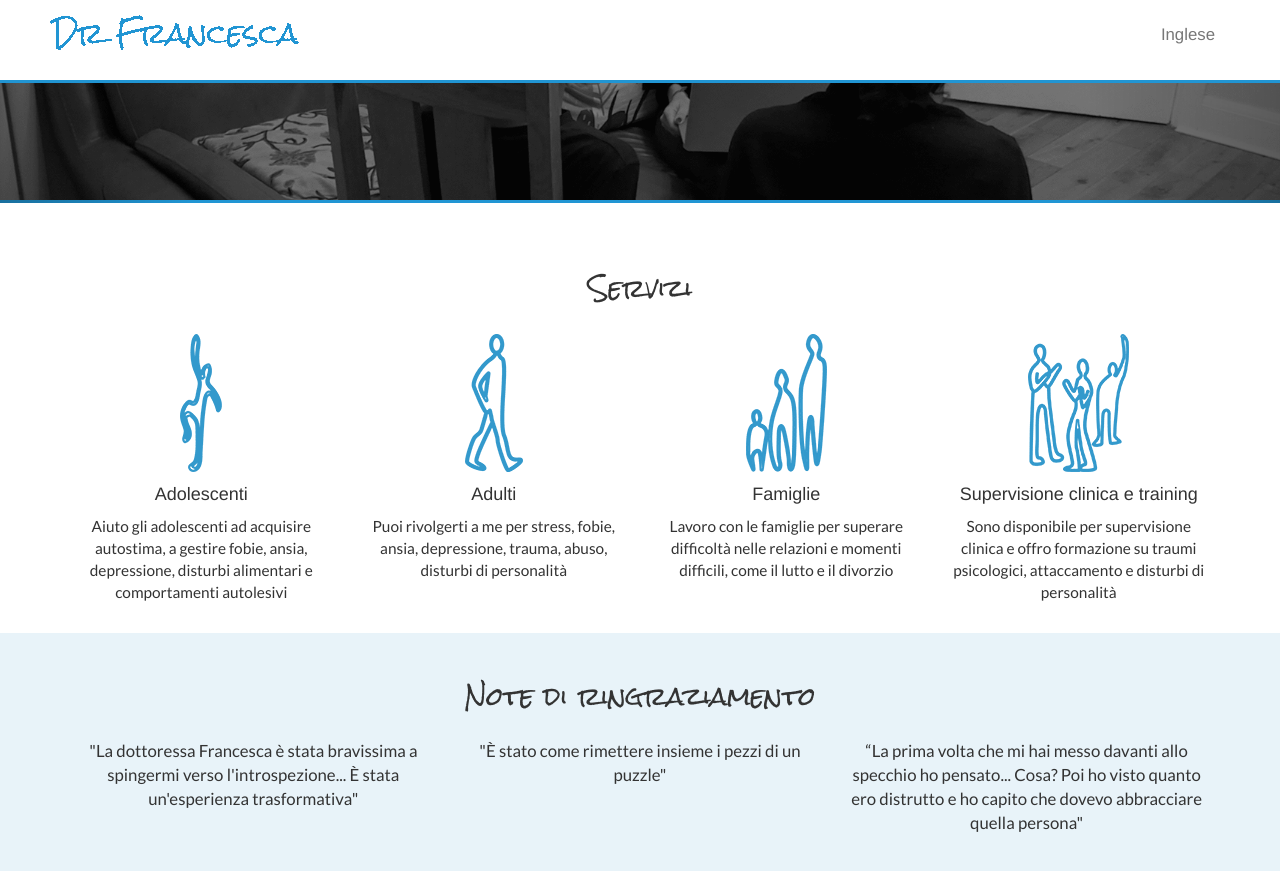
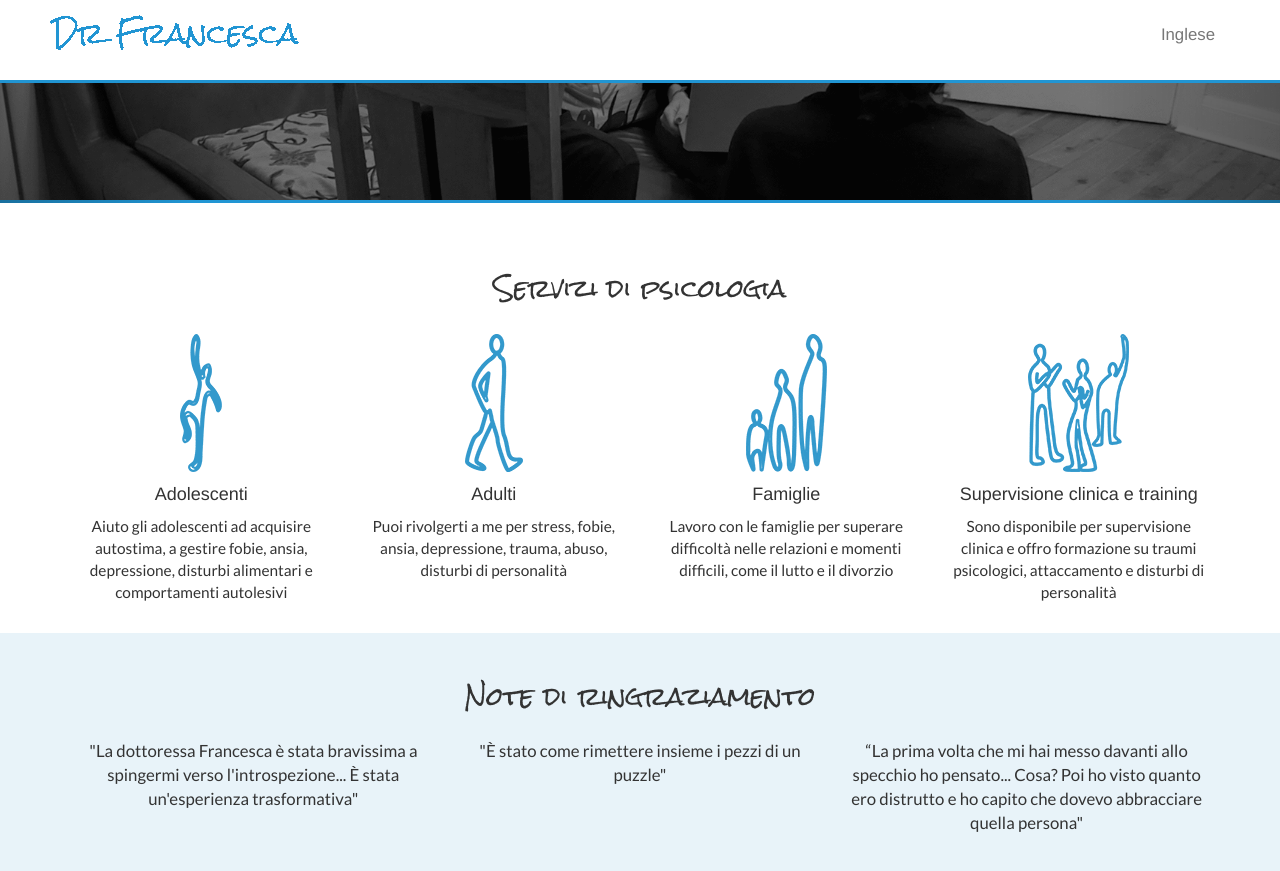
Before and after one commit to robconaty/drfrancesca, a Jekyll site: the page built from italian.html, in a window 1280 px wide and 900 px high, scrolled down 322 px. Shown: the top 871 px of the window. Built offline with Jekyll 4.4.1, drawn with Linux system fonts in a browser that asks for light colours; nearby versions of some CDN libraries; comment, search, counter and statistics services are not loaded.

Commit message:
Update italian.html

```diff
--- a/italian.html
+++ b/italian.html
@@ -77,7 +77,7 @@ description: Psicologa clinica registrato dall'HCPC e psicoterapeuta che offre a
 
   <div class="container text-center">
     <div id="serviceBlock">
-  <h3 id="services"><br></br>Servizi</h3>
+  <h3 id="services"><br></br>Servizi di psicologia</h3>
   <!--- Below the col-sm-3 part creates 4 equal columns in bootstrap -->
 <br>
 <div class="container text-center">
```
